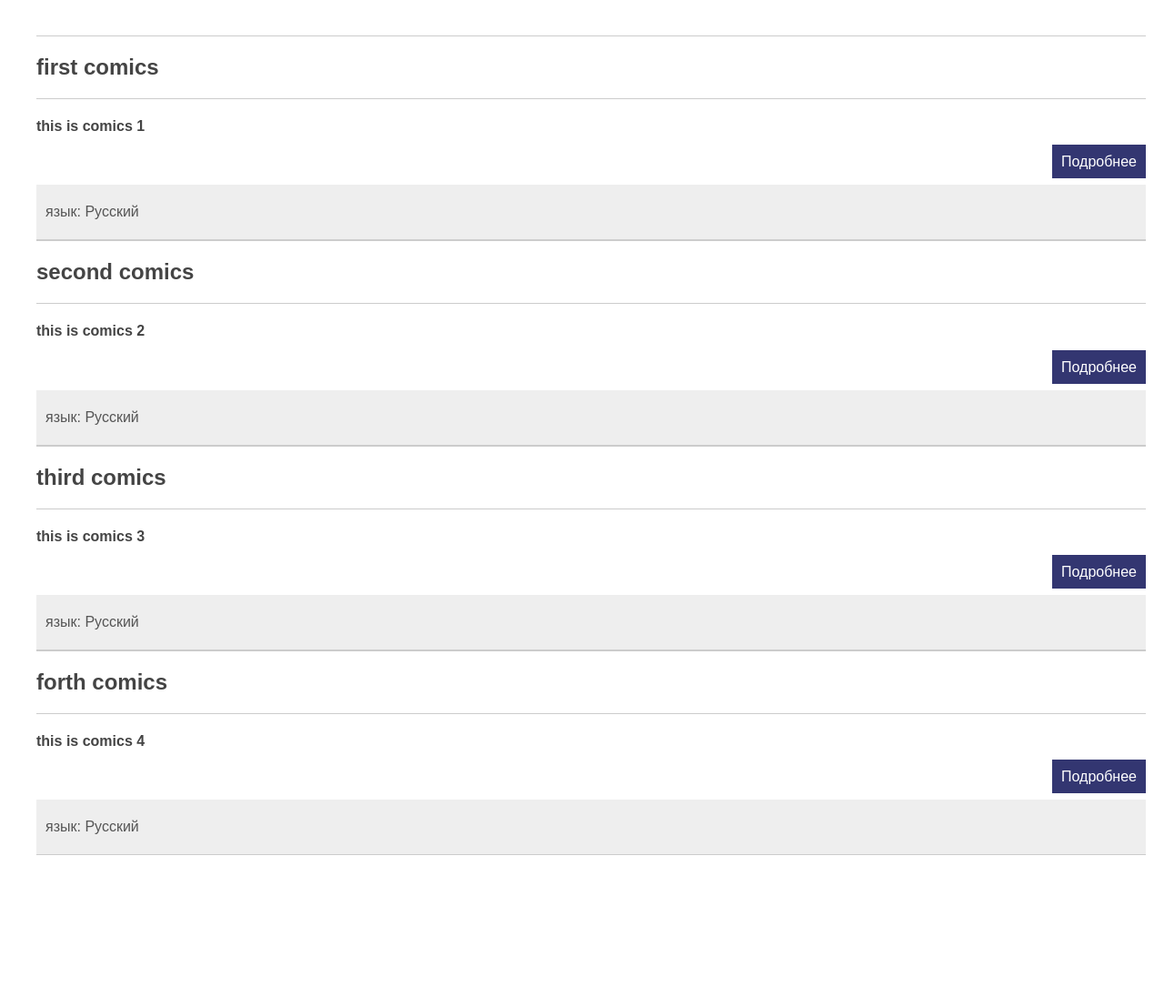
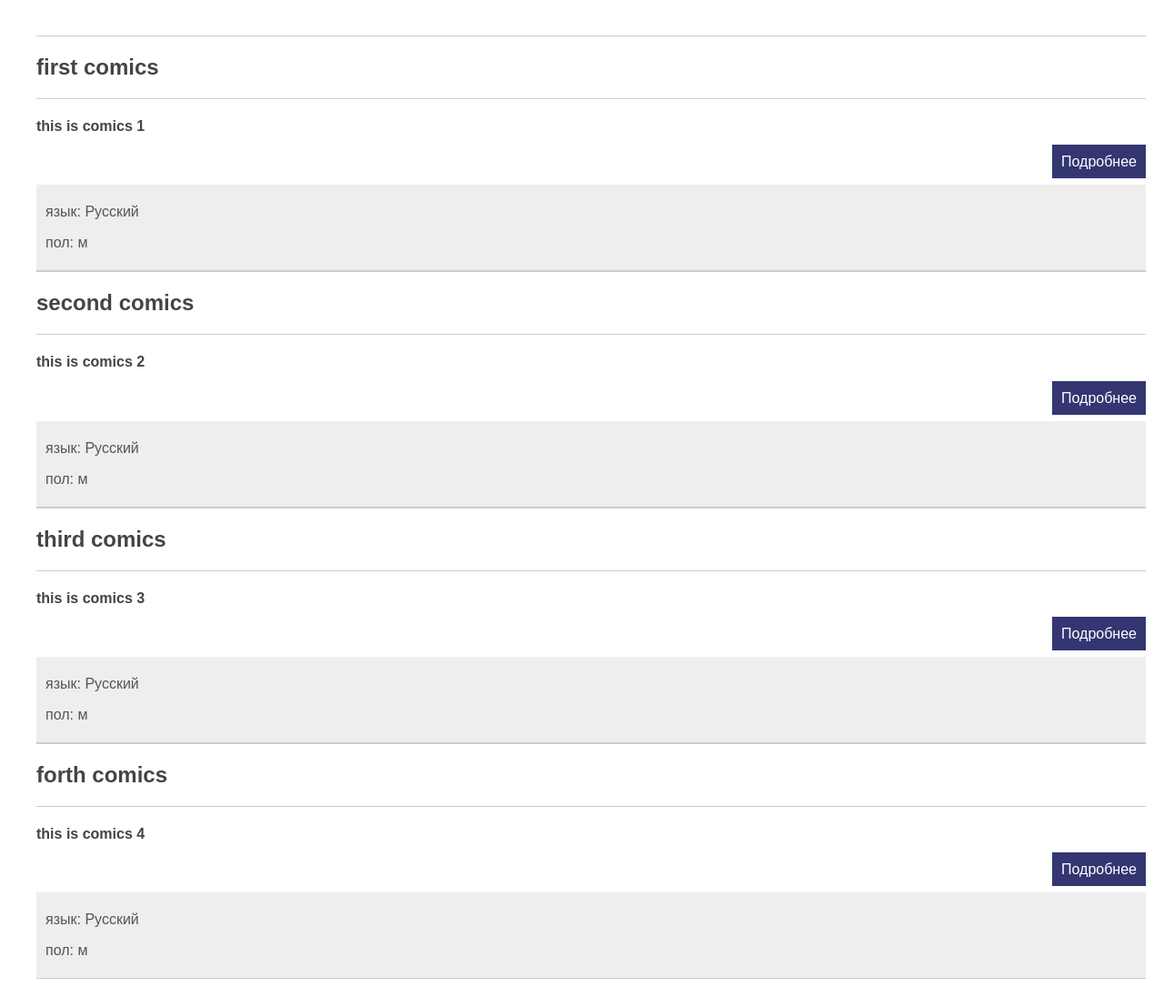
Before and after one commit to Kodeks67/Django, a Django app: page / in a window 1280 px wide. Shown: the part 133-1229 px from the top of the page at 91% size. Before the commit the page ends 1073 px from the top, so only its background shows below. Run offline with Django 4.2, Linux system fonts and the light colour scheme; data comes from the database, SQL or seed files in the repository.

Commit message:
added gender to index.html

```diff
--- a/narti/account/templates/account/index.html
+++ b/narti/account/templates/account/index.html
@@ -12,7 +12,8 @@
         <div class="clear"></div>
         <p class="link-read-post"><a href="{{ p.get_absolute_url }}">Подробнее</a></p>
         <div class="article-panel">
-            <p class="lanuage">язык: {{p.language}}</p>
+            <p class="language">язык: {{p.language}}</p>
+            <p class="gender">пол: {{p.gender}}</p>
         </div>
     </li>
     {% endfor %}
```
